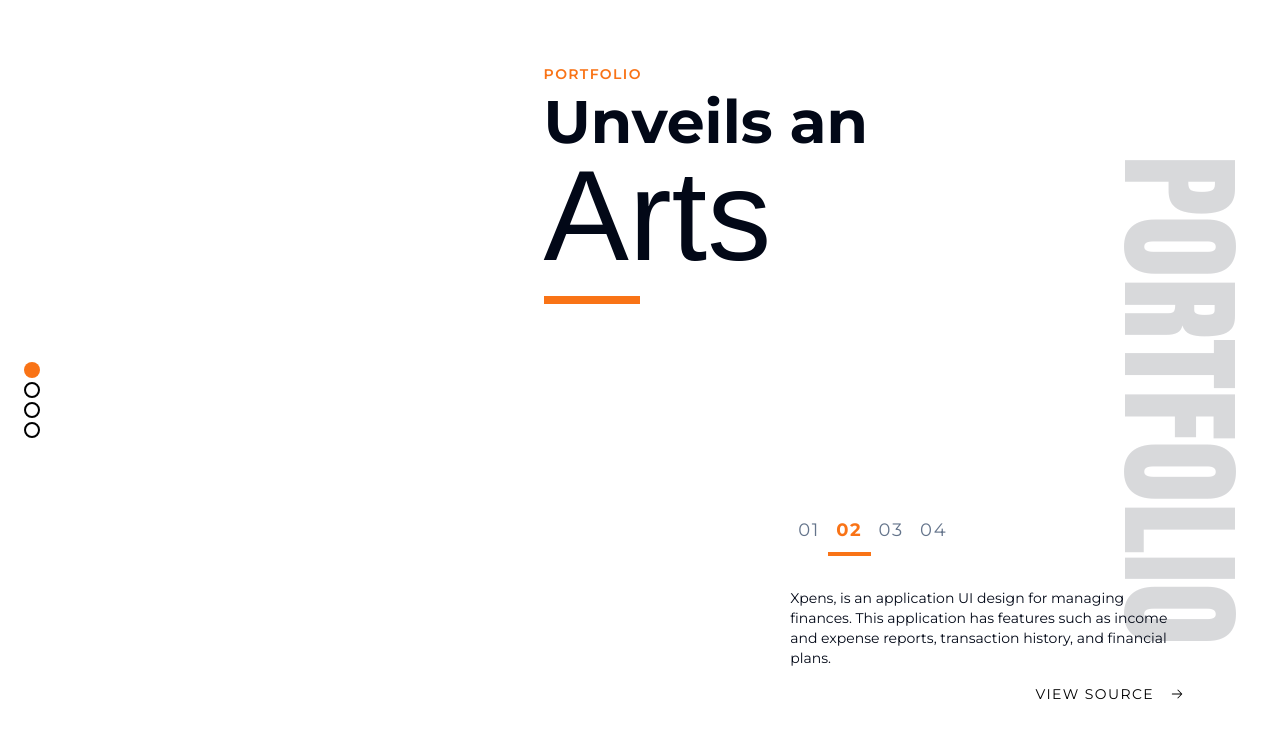
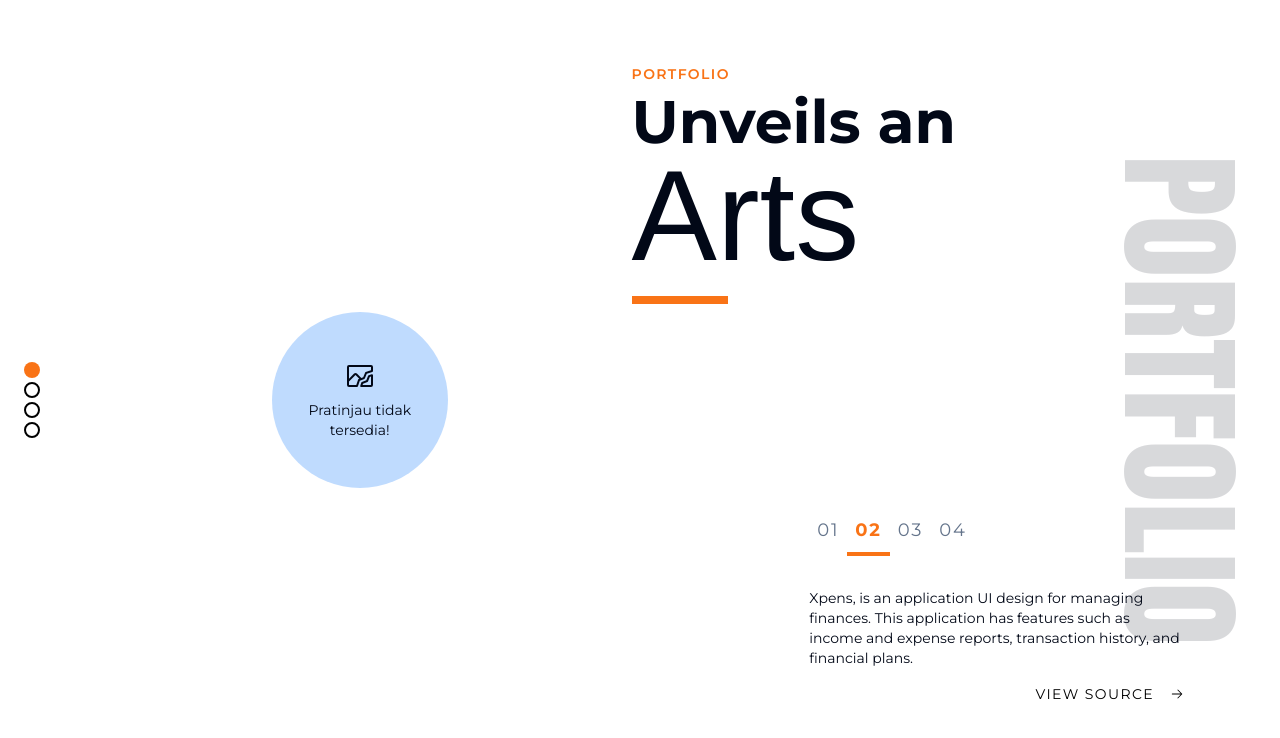
Before and after one commit to mutaqinmi/mutaqinmi, a Next.js app: page / in a window 1280 px wide. Both pictures are taken after a click on the button "02". Shown: the part 800-1538 px from the top of the page. Built offline with nearby package versions, Linux system fonts and the light colour scheme; a web font is replaced by a local one.

Commit message:
feat: portfolio empty

```diff
--- a/src/app/page.tsx
+++ b/src/app/page.tsx
@@ -2,7 +2,7 @@
 import { anton, windsong } from './fonts';
 import { useEffect, useState } from 'react';
 import Image from 'next/image';
-import { InstagramLogo, Envelope, GithubLogo, ArrowRight, WhatsappLogo } from '@phosphor-icons/react';
+import { InstagramLogo, Envelope, GithubLogo, ArrowRight, WhatsappLogo, ImageBroken } from '@phosphor-icons/react';
 
 export default function Page(){
     return <>
@@ -15,7 +15,7 @@ export default function Page(){
 }
 
 function About(){
-    return <div className="h-screen relative w-screen snap-start snap-always md:flex">
+    return <div className="h-screen relative w-screen snap-start snap-always md:flex md:pl-16">
         <h1 className={`absolute top-1/2 -translate-y-1/2 -right-12 rotate-90 text-9xl uppercase opacity-10 md:opacity-15 -z-10 ${anton.className}`}>About</h1>
         <div className='h-full w-full md:w-1/2 aspect-square object-cover flex items-center justify-center relative'>
             <Image src="/image-header.jpg" width={0} height={0} alt='Muhammad Ilham Mutaqin' unoptimized className='h-1/2 md:h-3/4 w-60 aspect-square object-cover rounded-full'/>
@@ -81,21 +81,21 @@ function Portfolio(){
                     <Image src="/espw-2.png" width={0} height={0} alt='eSPW' unoptimized className='h-auto w-44 object-cover shadow-2xl shadow-grey-500 rounded-3xl absolute top-1/2 -translate-y-1/2 left-1/2 -translate-x-1/3'/>
                 </div>
             case 1:
-                return <div></div>
+                return <div className='w-44 h-44 bg-blue-200 rounded-full flex flex-col items-center justify-center p-8'><ImageBroken size={32}/><span className='text-sm text-center mt-2'>Pratinjau tidak tersedia!</span></div>
             case 2:
-                return <div></div>
+                return <div className='w-44 h-44 bg-blue-200 rounded-full flex flex-col items-center justify-center p-8'><ImageBroken size={32}/><span className='text-sm text-center mt-2'>Pratinjau tidak tersedia!</span></div>
             case 3:
-                return <div></div>
+                return <div className='w-44 h-44 bg-blue-200 rounded-full flex flex-col items-center justify-center p-8'><ImageBroken size={32}/><span className='text-sm text-center mt-2'>Pratinjau tidak tersedia!</span></div>
         }
     }
 
-    return <div className="h-screen w-screen relative snap-start snap-always md:flex">
+    return <div className="h-screen w-screen relative snap-start snap-always md:flex md:pl-16">
         <h1 className={`absolute top-1/2 -translate-y-1/2 -right-36 rotate-90 text-9xl uppercase opacity-10 md:opacity-15 -z-10 ${anton.className}`}>Portfolio</h1>
-        <div className='h-full w-full'>
+        <div className='h-full w-full flex justify-center items-center'>
             {image()}
         </div>
         <div className='absolute md:relative top-0 h-full w-full p-8 z-50'>
-            <div className='w-full md:-ml-28 md:mt-8'>
+            <div className='w-full md:-ml-14 md:mt-8'>
                 <h2 className='tracking-widest uppercase font-semibold text-orange-500 text-sm'>Portfolio</h2>
                 <h1 className='text-4xl md:text-6xl font-bold mt-2'>Unveils an<br/><span className={`text-7xl md:text-9xl ${windsong.className}`}>Arts</span></h1>
                 <div className='border-b-8 border-orange-500 w-24 mt-4'></div>
@@ -207,12 +207,12 @@ function Sidenav(){
         };
     }, []);
 
-    return <div className="h-screen w-16 bg-white fixed md:flex items-center justify-center hidden">
+    return <div className="h-screen w-16 bg-white fixed md:flex items-center justify-center hidden z-50">
         <div className="flex gap-1 flex-col">
-            <Dot active={scrollY + screenHeight >= screenHeight * 1 && scrollY < screenHeight * 1 ? true : false} click={() => {window.scrollTo(0, 0)}}/>
-            <Dot active={scrollY + screenHeight >= screenHeight * 2 && scrollY < screenHeight * 2 ? true : false} click={() => {window.scrollTo(0, screenHeight * 1)}}/>
-            <Dot active={scrollY + screenHeight >= screenHeight * 3 && scrollY < screenHeight * 3 ? true : false} click={() => {window.scrollTo(0, screenHeight * 2)}}/>
-            <Dot active={scrollY + screenHeight >= screenHeight * 4 && scrollY < screenHeight * 4 ? true : false} click={() => {window.scrollTo(0, screenHeight * 3)}}/>
+            <Dot active={scrollY + screenHeight >= screenHeight * 1 && scrollY < screenHeight * 1 ? true : false} click={() => {window.scrollTo({top: 0, behavior: 'smooth'})}}/>
+            <Dot active={scrollY + screenHeight >= screenHeight * 2 && scrollY < screenHeight * 2 ? true : false} click={() => {window.scrollTo({top: screenHeight * 1, behavior: 'smooth'})}}/>
+            <Dot active={scrollY + screenHeight >= screenHeight * 3 && scrollY < screenHeight * 3 ? true : false} click={() => {window.scrollTo({top: screenHeight * 2, behavior: 'smooth'})}}/>
+            <Dot active={scrollY + screenHeight >= screenHeight * 4 && scrollY < screenHeight * 4 ? true : false} click={() => {window.scrollTo({top: screenHeight * 3, behavior: 'smooth'})}}/>
         </div>
     </div>
 }
```
